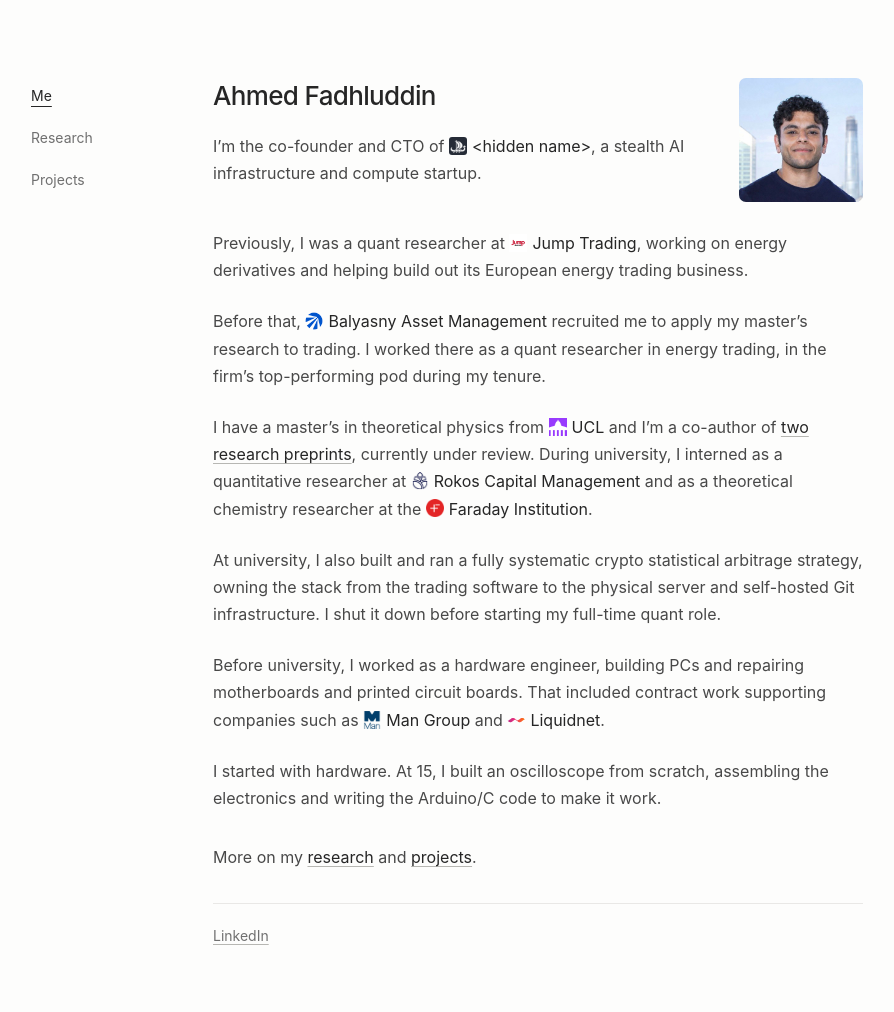
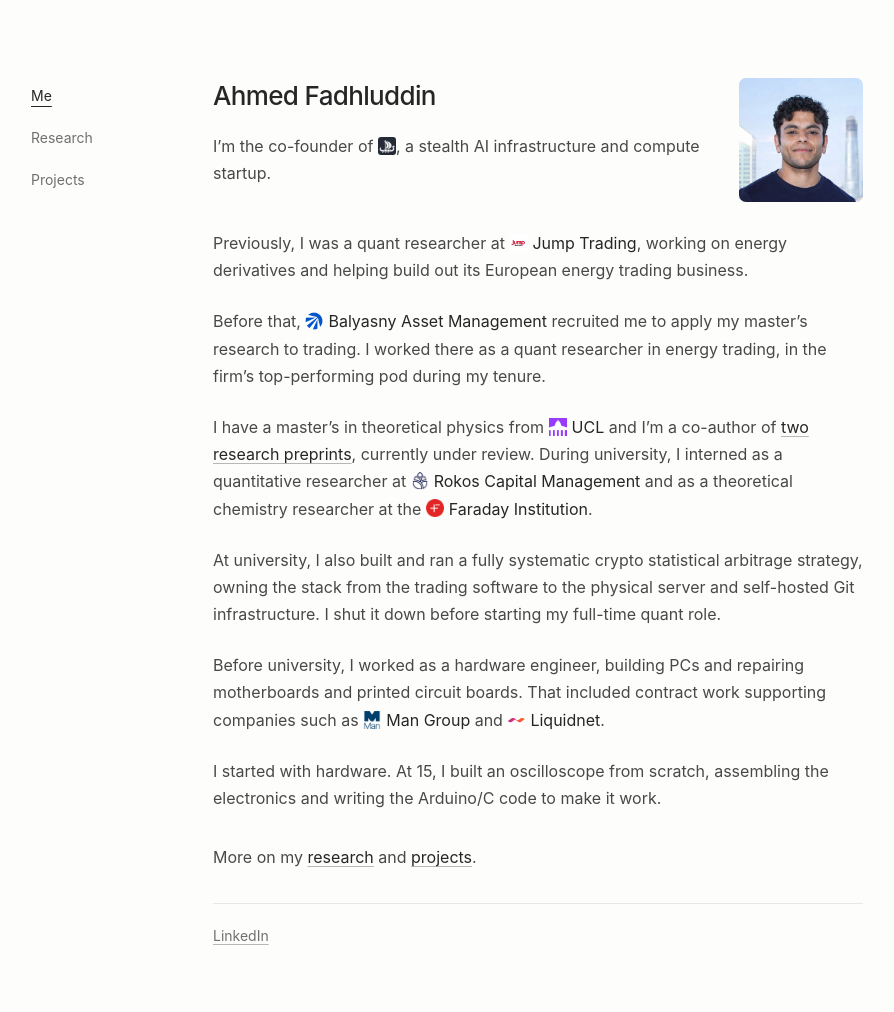
Before and after one commit to AFadhluddin/AFadhluddin.github.io, a Jekyll site: the page built from index.html, in a window 1280 px wide. Shown: the whole page, without its empty margins (161-1055 px from the left). Built offline with Jekyll 4.4.1, drawn with Linux system fonts in a browser that asks for light colours.

Commit message:
Show only the startup logo in founder introduction

```diff
--- a/_data/organisations.yml
+++ b/_data/organisations.yml
@@ -1,7 +1,7 @@
 # Logos are local, official site brand marks (see docs/asset-sources.md).
 # A missing/empty logo path gracefully renders the organisation name alone.
 argo:
-  name: "<hidden name>"
+  name: "the company"
   logo: /assets/logos/argo.png
   width: 96
   height: 96
--- a/_includes/introduction.html
+++ b/_includes/introduction.html
@@ -1,7 +1,7 @@
 <header class="introduction">
   <div>
     <h1>{{ site.data.profile.name }}</h1>
-    <p>I’m the co-founder and CTO of {% include organisation.html id="argo" %}, a stealth AI infrastructure and compute startup.</p>
+    <p>I’m the co-founder of {% include organisation.html id="argo" logo_only=true %}, a stealth AI infrastructure and compute startup.</p>
   </div>
   {% assign portrait = site.data.profile.portrait %}
   <img class="portrait" src="{{ portrait.path | relative_url }}" width="{{ portrait.width }}" height="{{ portrait.height }}" alt="{{ portrait.alt }}" fetchpriority="high">
--- a/_includes/organisation.html
+++ b/_includes/organisation.html
@@ -1,3 +1,3 @@
 {%- assign org = site.data.organisations[include.id] -%}
 {%- assign logo = site.static_files | where: 'path', org.logo | first -%}
-<span class="organisation">{% if logo %}<img class="organisation-logo{% if org.dark_background %} organisation-logo--dark{% endif %}" src="{{ org.logo | relative_url }}" width="{{ org.width }}" height="{{ org.height }}" alt="" aria-hidden="true" decoding="async">{% endif %}{{ org.name | escape }}</span>
+<span class="organisation">{% if logo %}<img class="organisation-logo{% if include.logo_only %} organisation-logo--only{% endif %}{% if org.dark_background %} organisation-logo--dark{% endif %}" src="{{ org.logo | relative_url }}" width="{{ org.width }}" height="{{ org.height }}" {% if include.logo_only %}alt="{{ org.name | escape }}"{% else %}alt="" aria-hidden="true"{% endif %} decoding="async">{% endif %}{% unless include.logo_only and logo %}{{ org.name | escape }}{% endunless %}</span>
--- a/assets/css/main.css
+++ b/assets/css/main.css
@@ -20,6 +20,7 @@
 .portrait { display: block; width: 124px; height: auto; border-radius: 7px; }
 .organisation { color: var(--ink); white-space: nowrap; }
 .organisation-logo { height: 18px; width: auto; vertical-align: -.18em; margin-right: 5px; object-fit: contain; }
+.organisation-logo--only { margin-right: 0; }
 .organisation-logo--dark { background: #252b36; border-radius: 3px; }
 .further-reading { margin-top: 32px; }
 .footer { display: flex; gap: 20px; border-top: 1px solid var(--line); padding-top: 20px; margin-top: 32px; font-size: 14px; }
```
Also changed, not shown: README.md.
